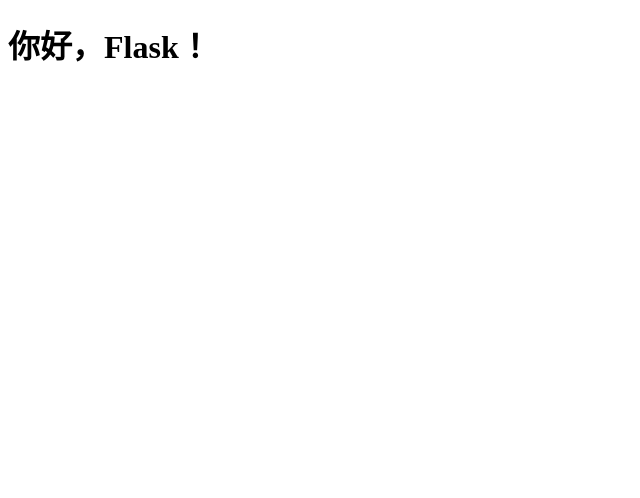
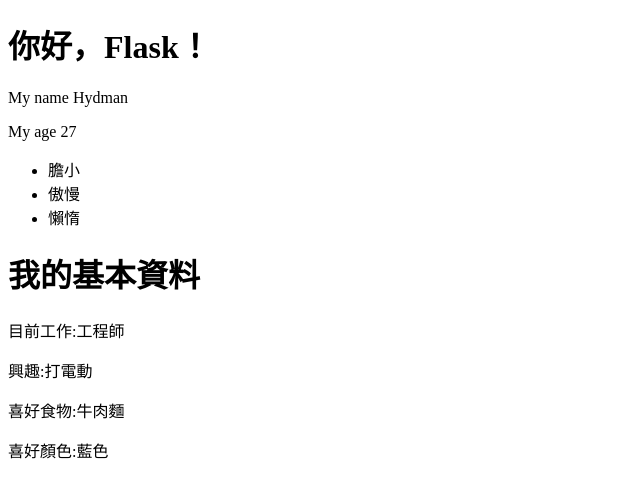
Before and after one commit to Hydman/myFlask, a Flask app: page / in a window 1280 px wide. Shown: the top 498 px of the page, without its empty margins (0-640 px from the left). Run offline with Flask 3, Linux system fonts and the light colour scheme.

Commit message:
add 2 argument agonys&info

```diff
--- a/app.py
+++ b/app.py
@@ -4,7 +4,16 @@
 
 @app.route('/')
 def home():
-    return render_template('index.html')
+    name = "Hydman"
+    age = 27
+    agonys = ["膽小", "傲慢", "懶惰"]
+    info = {
+        "job": "工程師",
+        "hobby": "打電動",
+        "favorite_food": "牛肉麵",
+        "favorite_color": "藍色"
+    }
+    return render_template('index.html', name=name, age=age, agonys=agonys, info=info)
 
 if __name__ == '__main__':
     app.run(debug=True)
--- a/templates/index.html
+++ b/templates/index.html
@@ -5,5 +5,17 @@
 </head>
 <body>
     <h1>你好，Flask！</h1>
+    <p>My name {{name}}</p>
+    <p>My age {{age}}</p>
+    <ul>
+        {% for agony in agonys %}
+            <li>{{ agony }}</li>
+        {% endfor %}
+    </ul>
+    <h1>我的基本資料</h1>
+    <p>目前工作:{{info.job}}</p>
+    <p>興趣:{{info.hobby}}</p>
+    <p>喜好食物:{{info.favorite_food}}</p>
+    <p>喜好顏色:{{info.favorite_color}}</p>
 </body>
 </html>
```
